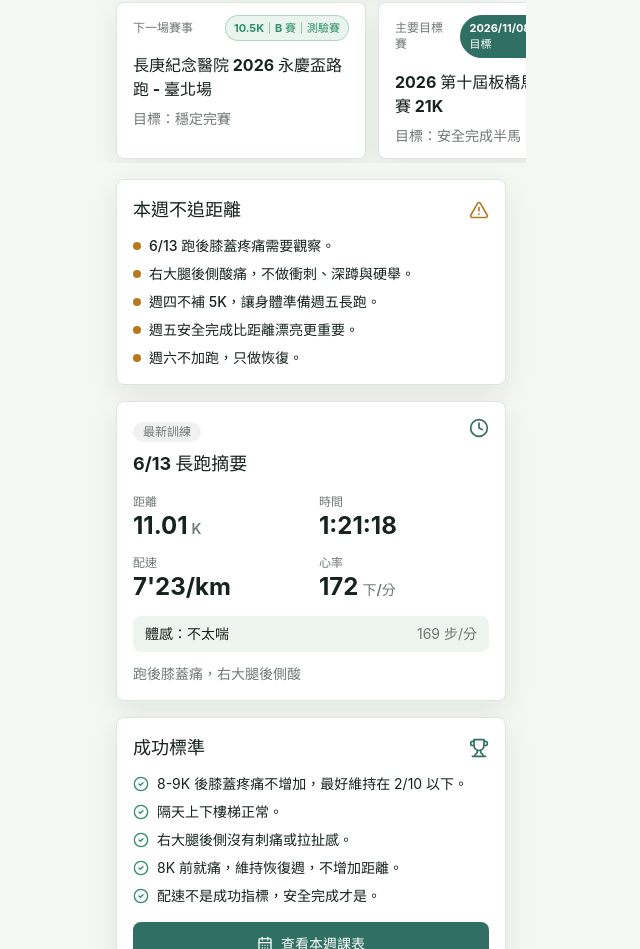
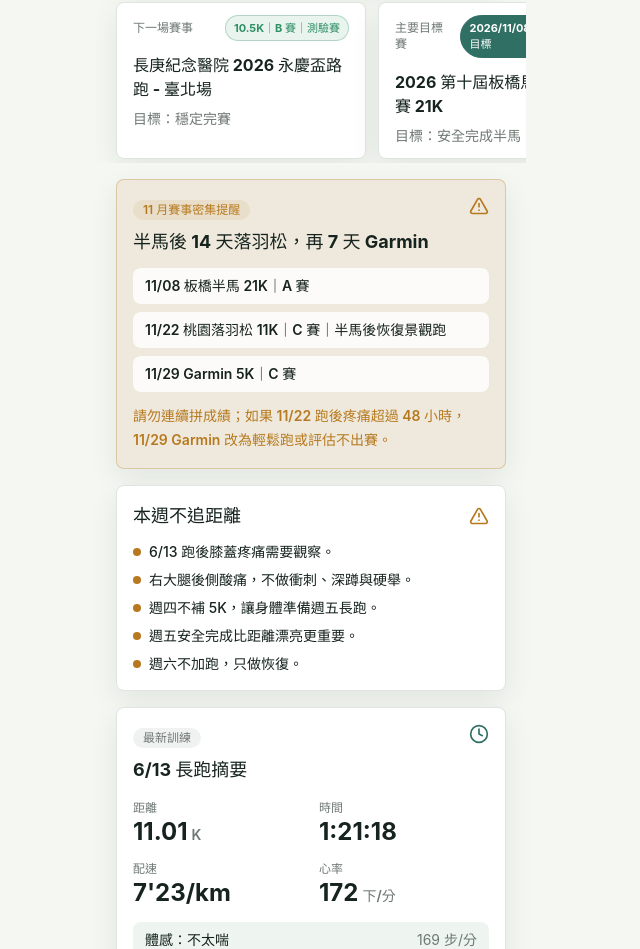
Before and after one commit to StudjoDev/ai-marathon-coach, a React (Vite) app: page / in a window 1280 px wide. Shown: the part 1393-2342 px from the top of the page, without its empty margins (329-969 px from the left). Built offline with nearby package versions, Linux system fonts and the light colour scheme; the HTML template or start-up script is replaced by a standard one.

Commit message:
Add Taoyuan bald cypress 11K race

```diff
--- a/src/components/CoachInsight.tsx
+++ b/src/components/CoachInsight.tsx
@@ -6,7 +6,8 @@ const currentJudgement = [
   { label: "週二、週三對調已完成", tone: "success" as const },
   { label: "週四不能保留 5K，必須改成恢復日", tone: "warning" as const },
   { label: "膝蓋疼痛仍需要觀察", tone: "warning" as const },
-  { label: "右大腿後側酸痛時，不做衝刺與重訓", tone: "warning" as const }
+  { label: "右大腿後側酸痛時，不做衝刺與重訓", tone: "warning" as const },
+  { label: "11/22 桃園落羽松是半馬後恢復景觀跑，不當測驗賽", tone: "warning" as const }
 ];
 
 const strategy = [
@@ -29,6 +30,14 @@ const upgradeRules = [
   "8K 前就開始痛，本週視為恢復週，不增加距離。",
   "疼痛超過 48 小時仍有 4/10 以上，暫停跑步，改恢復訓練。",
   "配速不是本週成功標準，安全完成才是。"
+];
+
+const novemberRules = [
+  "11/08 板橋半馬 21K 是 A 賽，賽後先恢復，不急著再拼。",
+  "11/22 桃園落羽松 11K 是 C 賽，定位是半馬後恢復景觀跑。",
+  "11/22 前 3K 保守，全程維持能聊天的強度。",
+  "11/22 若膝蓋痛達 4/10 以上，改走跑；右大腿後側刺痛或拉扯就停止加速。",
+  "11/22 跑後必填疼痛紀錄；若疼痛超過 48 小時，11/29 Garmin 改輕鬆跑或評估不出賽。"
 ];
 
 export function CoachInsight() {
@@ -120,6 +129,23 @@ export function CoachInsight() {
           ))}
         </div>
       </Card>
+
+      <Card className="border-warning/30 bg-warning/10">
+        <div className="flex items-center justify-between gap-3">
+          <div>
+            <Badge tone="warning">11 月賽事密集</Badge>
+            <h2 className="mt-2 text-lg font-bold">板橋後 14 天落羽松，再 7 天 Garmin</h2>
+          </div>
+          <AlertTriangle className="h-5 w-5 text-warning" />
+        </div>
+        <div className="mt-3 space-y-3">
+          {novemberRules.map((rule) => (
+            <p key={rule} className="rounded-card bg-white/80 px-3 py-2 text-sm font-semibold leading-5">
+              {rule}
+            </p>
+          ))}
+        </div>
+      </Card>
     </div>
   );
 }
--- a/src/components/Dashboard.tsx
+++ b/src/components/Dashboard.tsx
@@ -96,6 +96,8 @@ export function Dashboard({
   const latestLog = trainingLogs[trainingLogs.length - 1];
   const nextRace = getNextRace(races);
   const primaryRace = races.find((race) => race.category === "A");
+  const baldCypressRace = races.find((race) => race.id === "taoyuan-bald-cypress-2026-11k");
+  const garminRun = races.find((race) => race.id === "garmin-run-2026-taipei-5k");
   const tigerRun = races.find((race) => race.id === "tigerrun-2026-10k");
   const sportTaiwan = races.find((race) => race.id === "sportaiwan-thanksgiving-2026-10k");
   const latestPainEntry = readPainEntries().sort((a, b) => b.date.localeCompare(a.date) || b.id.localeCompare(a.id))[0];
@@ -269,6 +271,15 @@ export function Dashboard({
               className={getRaceCategoryStyle(primaryRace.category)}
             />
           ) : null}
+          {baldCypressRace ? (
+            <RaceMiniCard
+              title="半馬後恢復賽"
+              label={`${formatRaceDate(baldCypressRace.date)}｜${getRacePriorityLabel(baldCypressRace.category)}`}
+              value={`${baldCypressRace.shortName} ${formatRaceDistance(baldCypressRace.distanceKm)}`}
+              note="板橋後 14 天，不追個人最佳"
+              className={getRaceCategoryStyle(baldCypressRace.category)}
+            />
+          ) : null}
           {tigerRun && sportTaiwan ? (
             <RaceMiniCard
               title="近期風險提醒"
@@ -280,6 +291,32 @@ export function Dashboard({
           ) : null}
         </div>
       </section>
+
+      {primaryRace && baldCypressRace && garminRun ? (
+        <Card className="border-warning/30 bg-warning/10">
+          <div className="flex items-start justify-between gap-3">
+            <div>
+              <Badge tone="warning">11 月賽事密集提醒</Badge>
+              <h2 className="mt-2 text-lg font-bold">半馬後 14 天落羽松，再 7 天 Garmin</h2>
+            </div>
+            <AlertTriangle className="h-5 w-5 shrink-0 text-warning" />
+          </div>
+          <div className="mt-3 grid gap-2 text-sm">
+            {[
+              "11/08 板橋半馬 21K｜A 賽",
+              "11/22 桃園落羽松 11K｜C 賽｜半馬後恢復景觀跑",
+              "11/29 Garmin 5K｜C 賽"
+            ].map((item) => (
+              <p key={item} className="rounded-card bg-white/80 px-3 py-2 font-semibold leading-5">
+                {item}
+              </p>
+            ))}
+          </div>
+          <p className="mt-3 text-sm font-semibold leading-6 text-warning">
+            請勿連續拼成績；如果 11/22 跑後疼痛超過 48 小時，11/29 Garmin 改為輕鬆跑或評估不出賽。
+          </p>
+        </Card>
+      ) : null}
 
       <Card>
         <div className="flex items-center justify-between">
--- a/src/components/RaceDetailModal.tsx
+++ b/src/components/RaceDetailModal.tsx
@@ -47,6 +47,7 @@ export function RaceDetailModal({
     race.signupUrl ? { label: "報名頁", href: race.signupUrl } : null,
     race.backupInfoUrl ? { label: "備用資訊", href: race.backupInfoUrl } : null
   ].filter((link): link is { label: string; href: string } => link !== null);
+  const isPostHalfRecoveryRace = race.id === "taoyuan-bald-cypress-2026-11k";
 
   return createPortal(
     <div
@@ -77,6 +78,11 @@ export function RaceDetailModal({
               <span className="inline-flex rounded-full border border-success/30 bg-success/10 px-2.5 py-1 text-xs font-bold text-success">
                 {getRaceRegistrationLabel(race.registrationStatus)}
               </span>
+              {isPostHalfRecoveryRace ? (
+                <span className="inline-flex rounded-full border border-warning/30 bg-warning/10 px-2.5 py-1 text-xs font-bold text-warning">
+                  半馬後恢復賽
+                </span>
+              ) : null}
             </div>
             <h2 className="mt-3 text-2xl font-bold leading-tight">{race.name}</h2>
           </div>
--- a/src/components/RacePriorityGuide.tsx
+++ b/src/components/RacePriorityGuide.tsx
@@ -19,8 +19,8 @@ const guides: Array<{
   },
   {
     category: "C",
-    title: "本案例：Garmin Run、SporTaiwan",
-    items: ["輔助賽或恢復賽", "不影響主要訓練", "不應該硬拼"]
+    title: "本案例：桃園落羽松、Garmin Run、SporTaiwan",
+    items: ["輔助賽或恢復賽", "不影響主要訓練", "桃園落羽松是半馬後景觀跑，不當測驗賽"]
   }
 ];
 
--- a/src/components/RaceSchedule.tsx
+++ b/src/components/RaceSchedule.tsx
@@ -47,7 +47,10 @@ export function RaceSchedule() {
         {sortedRaces.map((race) => {
           const expanded = expandedIds.has(race.id);
           const isNextRace = nextRace?.id === race.id;
-          const isHighLoadRace = race.id === "tigerrun-2026-10k" || race.id === "sportaiwan-thanksgiving-2026-10k";
+          const isHighLoadRace =
+            race.id === "tigerrun-2026-10k" ||
+            race.id === "sportaiwan-thanksgiving-2026-10k";
+          const isPostHalfRecoveryRace = race.id === "taoyuan-bald-cypress-2026-11k";
           const daysUntil = getDaysUntilRace(race.date);
 
           return (
@@ -79,6 +82,8 @@ export function RaceSchedule() {
                   <div className="flex flex-wrap items-center gap-2">
                     {isNextRace ? <Badge tone="success">下一場</Badge> : null}
                     {isHighLoadRace ? <Badge tone="warning">高負荷連賽週</Badge> : null}
+                    {isPostHalfRecoveryRace ? <Badge tone="warning">半馬後 14 天</Badge> : null}
+                    {isPostHalfRecoveryRace ? <Badge tone="muted">半馬後恢復賽</Badge> : null}
                     <span
                       className={cn(
                         "inline-flex rounded-full border px-2.5 py-1 text-xs font-bold",
--- a/src/components/TrainingPeriodization.tsx
+++ b/src/components/TrainingPeriodization.tsx
@@ -19,8 +19,8 @@ const phases = [
   {
     title: "階段三：賽後恢復與速度維持",
     range: "11/09 - 11/29",
-    focus: "半馬後恢復、短距離輕鬆測速",
-    races: ["11/29 Garmin Run 臺北站 5K"],
+    focus: "半馬後 14 天先恢復景觀跑，再依膝蓋狀態決定 Garmin 5K 強度",
+    races: ["11/22 桃園落羽松 11K", "11/29 Garmin Run 臺北站 5K"],
     isPrimary: false
   },
   {
--- a/src/data/appMeta.ts
+++ b/src/data/appMeta.ts
@@ -1,4 +1,4 @@
 export const appMeta = {
-  version: "v2026.06.15.5",
-  releaseNote: "賽事官方網站連結"
+  version: "v2026.06.15.6",
+  releaseNote: "新增桃園落羽松 11K"
 };
--- a/src/data/races.ts
+++ b/src/data/races.ts
@@ -78,6 +78,47 @@ export const races: Race[] = [
     notes: [
       "A 賽是本週期的核心，不為前面賽事硬拚。",
       "這場以安全完成半馬為主要判斷。"
+    ]
+  },
+  {
+    id: "taoyuan-bald-cypress-2026-11k",
+    name: "2026 桃園落羽松秘境馬拉松賽",
+    shortName: "桃園落羽松",
+    date: "2026-11-22",
+    dayOfWeek: "星期日",
+    distanceKm: 11,
+    category: "C",
+    registrationStatus: "registered",
+    city: "桃園市",
+    venue: "龍岡森林公園",
+    location: "桃園市龍岡森林公園",
+    locationDetail: "桃園市龍岡森林公園，龍慈路與龍岡路三段交接處",
+    checkInType: "郵寄報到",
+    checkInNote: "官方寫明本活動一律採郵寄報到，2026/11/10 前將物資配送至報名地址。收到物資後請核對組別、號碼布與晶片。",
+    assemblyTime: "05:00-05:30",
+    bagDropInfo: "05:00-05:30 選手報到、選手寄物",
+    startTime: "06:40",
+    finishLimit: "2 小時",
+    officialUrl: "https://www.ctrun.com.tw/Activity?EventMain_ID=318",
+    sourceStatus: "official_confirmed",
+    sourceNote: "官方頁已確認活動日期 2026/11/22、地點、11K 勇腳競賽組、郵寄報到、當天集合寄物、06:40 起跑與限時 2 小時。",
+    goal: "板橋半馬後恢復景觀跑，穩定完賽並觀察膝蓋狀態",
+    strategy: [
+      "本場不追個人最佳。",
+      "前 3K 保守跑。",
+      "全程維持能聊天的強度。",
+      "若膝蓋疼痛達 4/10 以上，改走跑。",
+      "跑後填寫膝蓋與右大腿後側疼痛紀錄。"
+    ],
+    warnings: [
+      "官方距離是 11K，不是 10K。",
+      "本場距離 11/08 板橋半馬只有 14 天，不建議全力跑。",
+      "本場距離 11/29 Garmin 5K 只有 7 天，避免累積疲勞。",
+      "當天 05:00-05:30 就有報到/寄物流程，建議提早抵達。"
+    ],
+    notes: [
+      "C 賽定位是半馬後恢復景觀跑，不當作 11K 測驗賽。",
+      "若右大腿後側出現刺痛或拉扯感，不再加速。"
     ]
   },
   {
```
Also changed, not shown: 2 other files (tests, documents, lock files or other folders).
